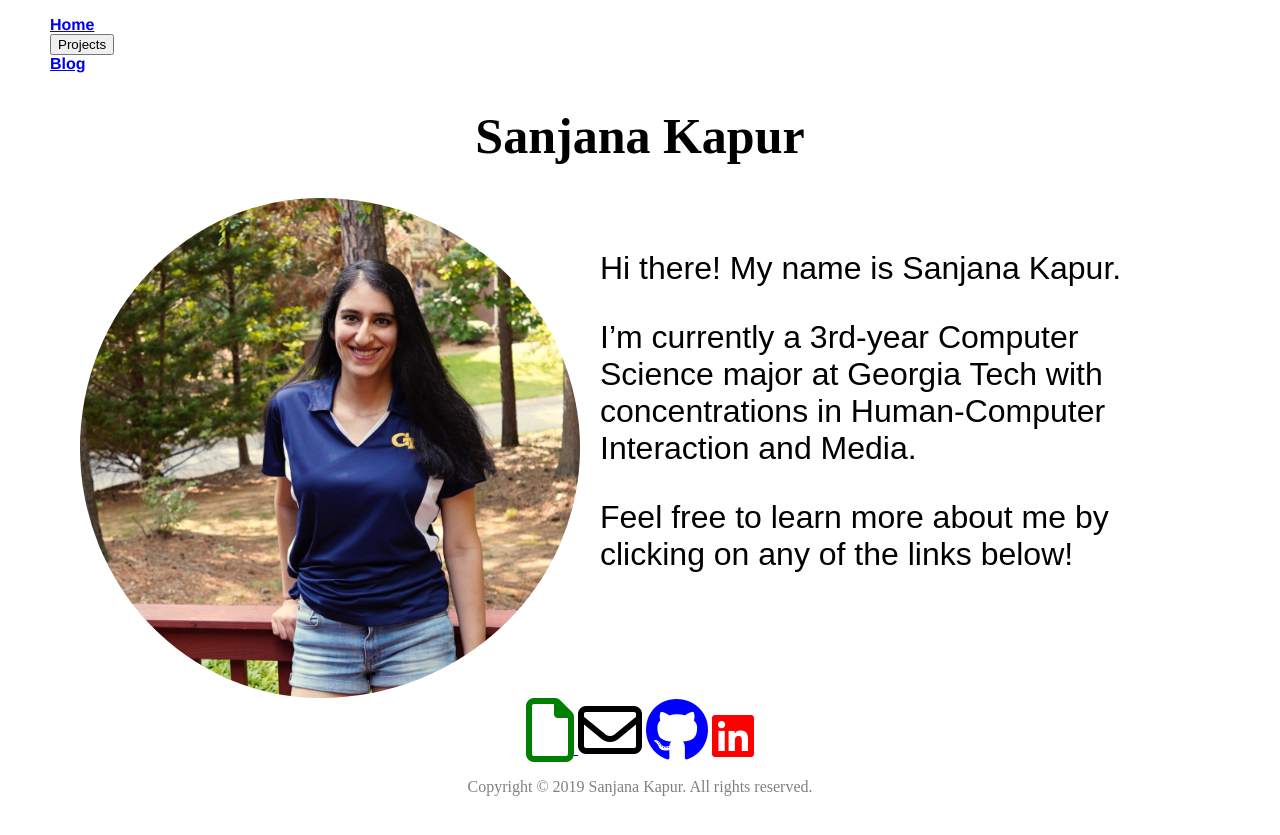
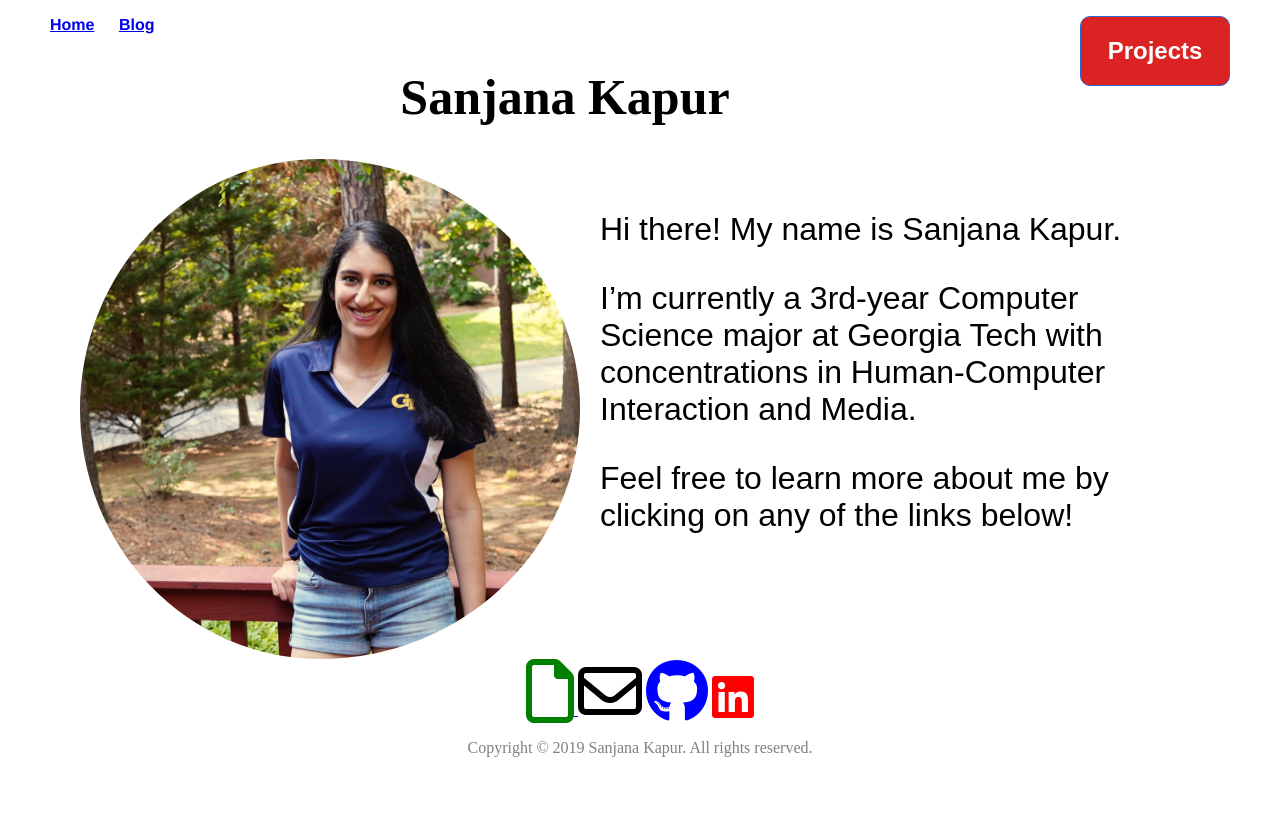
Before and after one commit to skapur12/skapur12.github.io, a Jekyll site: the page built from index.html, in a window 1280 px wide. Shown: the top 835 px of the page. Built offline with Jekyll 4.4.1, drawn with Linux system fonts in a browser that asks for light colours; nearby versions of some CDN libraries.

Commit message:
Update default.html

```diff
--- a/_layouts/default.html
+++ b/_layouts/default.html
@@ -29,8 +29,8 @@
   <ul>
     <li><a href="https://skapur12.github.io">Home</a></li>
 
-    <div class="dropdown2">				<!--dropdown-->
-    <button class="dropbutn">Projects</button>		<!--dropbtn-->
+    <div class="dropdown">				<!--dropdown-->
+    <button class="dropbtn">Projects</button>		<!--dropbtn-->
     <div class="dropdown-content">
       <a href="https://skapur12.github.io/code.html">Code</a>
       <a href="https://skapur12.github.io/design.html">Design</a>
```
